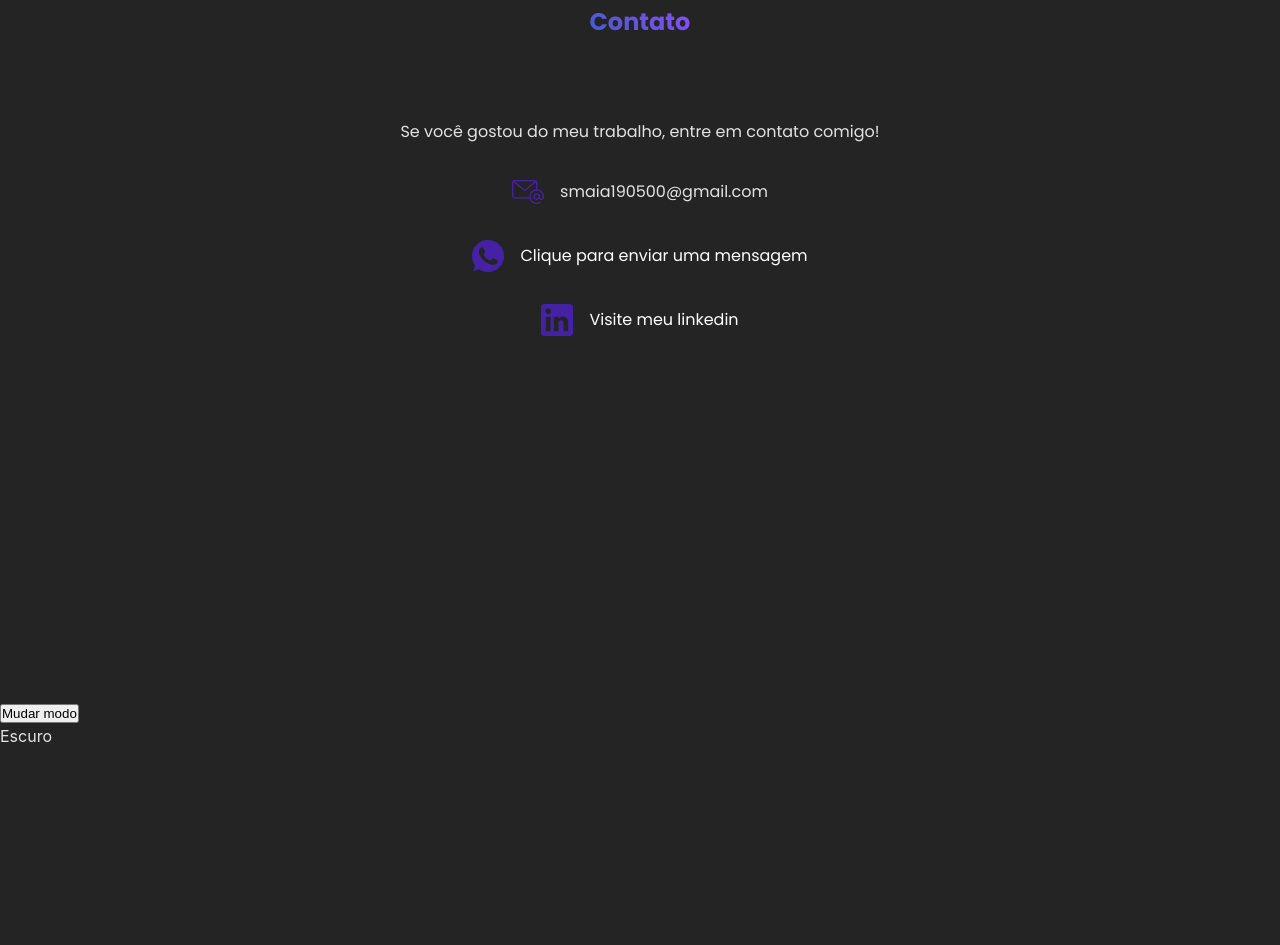
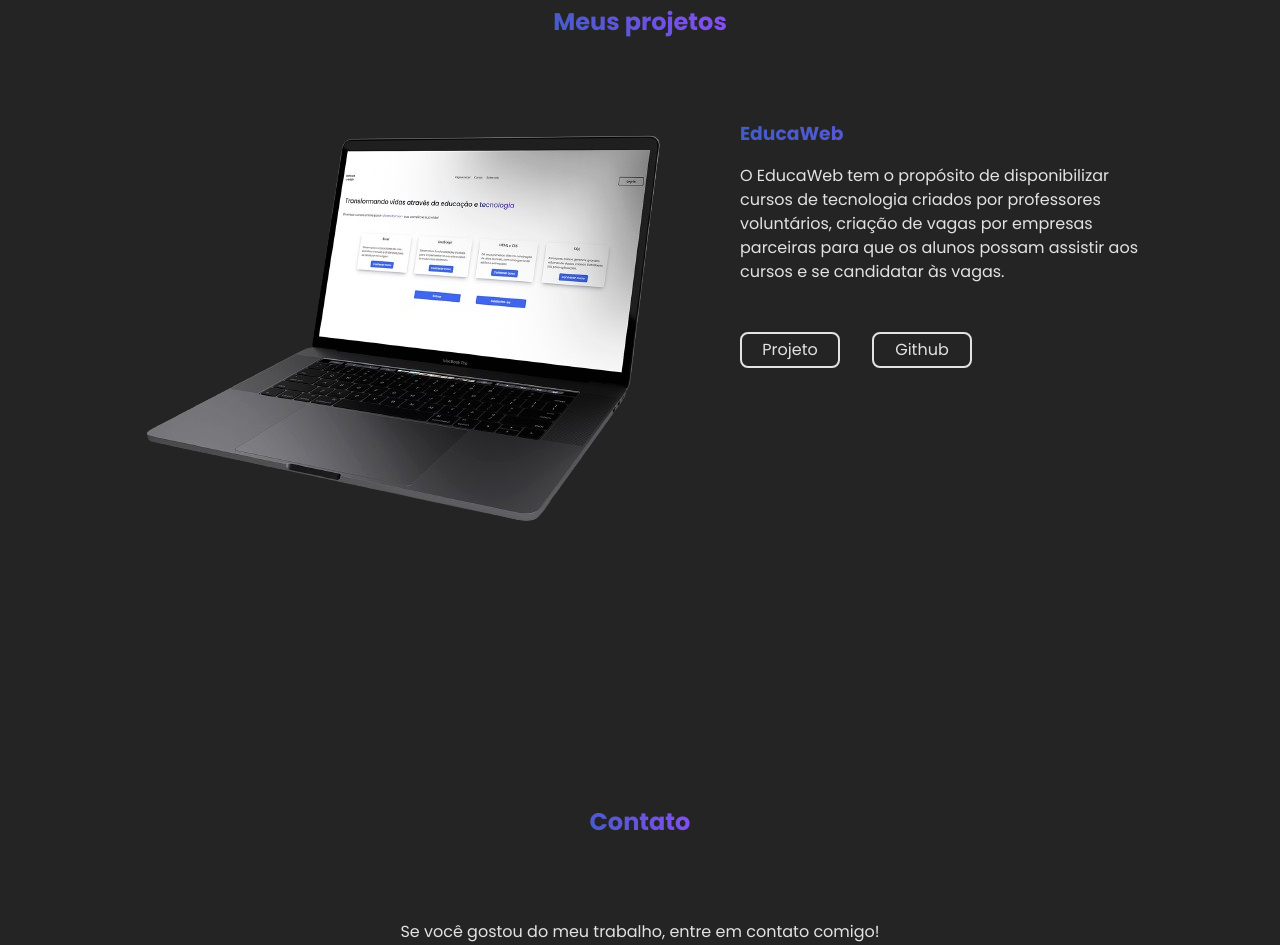
Before and after one commit to samuelmaia1/portfolio, a React (Vite) app: page / in a window 1280 px wide. Shown: the part 2500-3445 px from the top of the page. Before the commit the page ends 3248 px from the top, so only its background shows below. Built offline with nearby package versions, Linux system fonts and the light colour scheme.

Commit message:
Criando a seção de projetos e adicionando o EducaWeb

```diff
--- a/src/App.jsx
+++ b/src/App.jsx
@@ -6,6 +6,7 @@ import { Apresentacao } from './components/Apresentacao'
 import { About } from './components/About'
 import { Contact } from './components/Contact'
 import { Skills } from './components/Skills'
+import {Projects} from './components/Projects'
 
 function App() {
   const [modo, setModo] = useState('dark')
@@ -33,16 +34,8 @@ function App() {
       </div> */}
       <About id="about" modo={modo}/>
       <Skills id="skills"/>
+      <Projects id="projects"/>
       <Contact id="contact"/>
-      <button onClick={mudaModo}>
-        Mudar modo
-      </button>
-      {
-        modo == 'dark'?
-        <p>Escuro</p>
-        :
-        <p>Claro</p>
-      }
     </>
   )
 }
--- /dev/null
+++ b/src/components/Projects.jsx
@@ -0,0 +1,33 @@
+import styles from './Projects.module.css'
+import educaweb from '../assets/educaweb.png'
+import maximizar from '../assets/maximizar.png'
+
+export function Projects({id}){
+    return (
+        <>
+            <section className={styles.projects} id={id}>
+
+                <h1 className={styles.projectsTitle}>Meus projetos</h1>
+
+                <div className={styles.project}>
+                    <img src={educaweb} alt="" />
+                    <div className={styles.containerInfo}>
+                        <h3 className={styles.projectTitle}>EducaWeb</h3>
+                        <p className={styles.projectsDescription}>
+                            O EducaWeb tem o propósito de disponibilizar cursos de tecnologia criados por professores voluntários, criação de vagas por empresas parceiras para que os alunos possam assistir aos cursos e se candidatar às vagas.
+                        </p>
+                        <div className={styles.containerLink}>
+                            <a href="https://educaweb-nine.vercel.app/"className={styles.projectLink} target='_blank'>
+                                Projeto
+                            </a>
+                            <a href="https://github.com/samuelmaia1/projeto_educaweb_react"className={styles.projectLink} target='_blank'>
+                                Github
+                            </a>
+                        </div>
+                    </div>
+                </div>
+
+            </section>
+        </>
+    )
+}
--- /dev/null
+++ b/src/components/Projects.module.css
@@ -0,0 +1,66 @@
+.projects{
+    font-family: var(--font-padrao);
+    height: 100vh;
+    display: flex;
+    flex-direction: column;
+    align-items: center;
+    padding-top: 6.5rem;
+}
+
+.projectsTitle{
+    background-image: linear-gradient(43deg,#405dc5 0%, #8D4CF9 100%);
+    background-clip: text;
+    -webkit-background-clip: text;
+    -moz-background-clip: text;
+    -webkit-text-fill-color: transparent;
+    margin-bottom: 5rem;
+}
+
+.projectTitle{
+    background-image: linear-gradient(43deg,#405dc5 0%, #8D4CF9 100%);
+    background-clip: text;
+    -webkit-background-clip: text;
+    -moz-background-clip: text;
+    -webkit-text-fill-color: transparent;
+}
+
+.containerInfo{
+    display: flex;
+    flex-direction: column;
+    gap: 1rem;
+}
+
+.project{
+    display: flex;
+    justify-content: center;
+    margin: 0 auto;
+    width: 80%;
+}
+
+.projectLink{
+    text-decoration: none;
+    color: rgba(255, 255, 255, 0.87);
+    border: 2px solid rgba(255, 255, 255, 0.87);
+    width: 100px;
+    padding: .25rem;
+    display: flex;
+    align-items: center;
+    justify-content: center;
+    border-radius: 8px;
+    gap: .25rem;
+}
+
+.projectLink:hover{
+    background-image: linear-gradient(43deg,#405dc5 0%, #8D4CF9 100%);
+    border-color: #8D4CF9;
+    background-clip: text;
+    -webkit-background-clip: text;
+    -moz-background-clip: text;
+    -webkit-text-fill-color: transparent;
+}
+
+.containerLink{
+    margin-top: 2rem;
+    display: flex;
+    gap: 2rem;
+}
```
Also changed, not shown: src/assets/maximizar.png (added).
